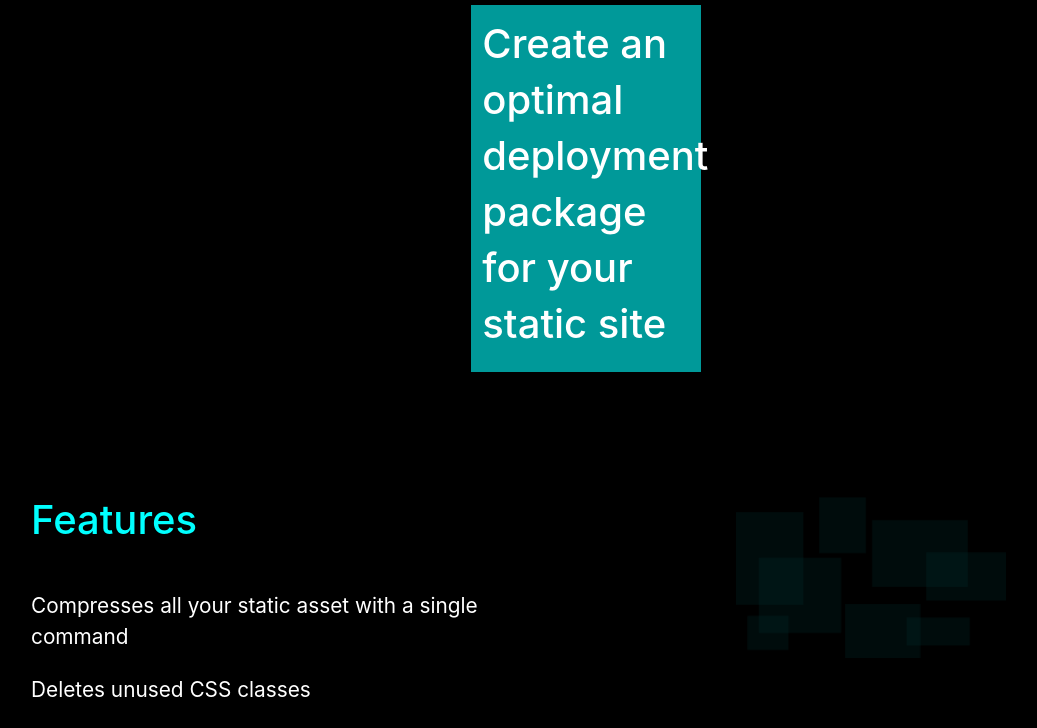
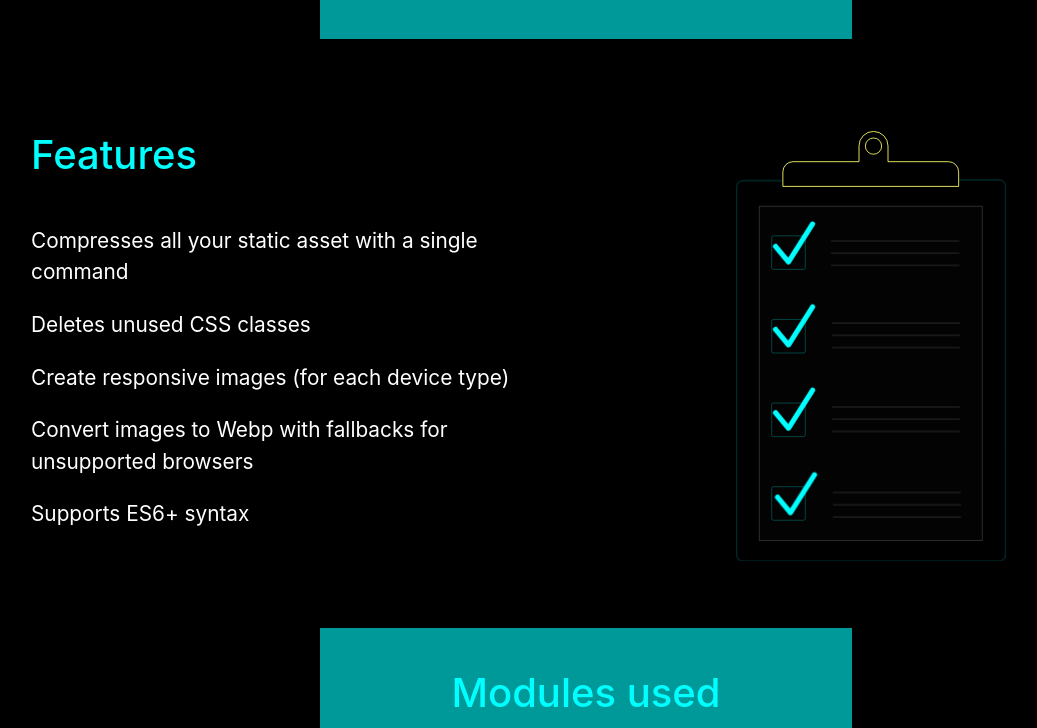
Before and after one commit to gkpty/arjan_tools_site, a website: page optimize.html in a window 1280 px wide. Shown: the part 1095-1823 px from the top of the page, without its empty margins (54-1091 px from the left). Drawn offline with nearby package versions, Linux system fonts and the light colour scheme.

Commit message:
changed clean classes optimize

```diff
--- a/css/optimize.css
+++ b/css/optimize.css
@@ -46,7 +46,8 @@ li {
 }
 
 .bg-aqua{
-  padding: 5%;
+  padding: 3%;
+  margin: 5% 4%;
   background-color: hsla(180, 100%, 50%, .6);
   line-height:6.8;
 }
@@ -137,6 +138,11 @@ line-height:1.4;
   .banner-container{
     padding: 6% 16%;
   }
+  .bg-aqua {
+    padding: 3%;
+    margin: 4% 18%;
+    background-color: hsla(180, 100%, 50%, .6);
+    line-height: 6.8;
 }
 
 @media(min-width:992px){
@@ -154,4 +160,10 @@ line-height:1.4;
   .banner-container{
     width: 50vw;
    }
+   .bg-aqua {
+    padding: 3%;
+    margin: 4% 26%;
+    background-color: hsla(180, 100%, 50%, .6);
+    line-height: 6.8;
 }
+}
--- a/optimize.html
+++ b/optimize.html
@@ -85,9 +85,9 @@
 
     <!--SQUARE BANNER -->
     <section>
-      <div class="container  text-center banner-container">
-        <div style="width:80%" class="bg-aqua w-100 align-center text-center">
-          <h2 class="text-white h2 text-box-audit">VIDEO VIDEO VIDO VIDO VIO VIO VOV OV VV</h2>
+      <div class="container  text-center">
+        <div class="bg-aqua align-center">
+          <h2 class="h2">VIDEO VIDEO VIDO VIDO VIO VIO VOV OV VV</h2>
         </div>
       </div>
     </section>
@@ -95,7 +95,7 @@
 
         <!--SQUARE BANNER -->
         <section>
-                <div class="container banner-container">
+                <div class="container">
                   <div class="bg-aqua">
                     <h2 class="h1 text-box-audit">Create an optimal deployment package for your static site</h2>
                   </div>
@@ -118,19 +118,30 @@
               </div>
               <div class="col-md-6">
                 <div id="checkbox_container" class="w-50 mx-auto">
-                  <svg xmlns="http://www.w3.org/2000/svg" viewBox="0 0 792.66 475.75">
-                    <title>arjan_audit_bg</title>
-                      <g class="cls-1">
-                        <rect class="square-right square-top cls-2" x="494.03" y="356.81" width="185.25" height="82"/>
-                        <rect class="square-right cls-2" x="550.85" y="165.97" width="241.81" height="141.05"/>
-                        <rect class="square-top cls-3" x="319.34" y="312.22" width="221.31" height="163.53"/>
-                        <rect class="square-right cls-2" x="60.08" y="181.43" width="241.81" height="220.66"/>
-                        <rect class="square-top cls-4" y="43.2" width="197.76" height="272.11"/>
-                        <rect class="square-right cls-5" x="26.45" y="351.69" width="120.83" height="100.3"/>
-                        <rect class="square-top cls-5 square-right" x="392.56" y="70.7" width="280.81" height="195.93"/>
-                        <rect class="cls-2 square-top" y="0" x="244.13" width="137.15" height="163.8"/>
+                  <svg xmlns="http://www.w3.org/2000/svg" viewBox="0 0 315.5 503">
+                    <defs>
+                      <style>
+                        .cls-2,.cls-4{fill:none;stroke-miterlimit:10}.cls-2{stroke:#fff}.cls-4{stroke:#0ff}.cls-5{fill:#0ff}
+                      </style>
+                    </defs>
+                    <g id="Layer_3" data-name="Layer 3">
+                      <path fill="#fff" opacity=".01" d="M27.25 87.96h260.56v390.59H27.25z"/>
+                      <path class="cls-2" d="M27.25 87.96h260.56v390.59H27.25z"/>
+                      <path d="M248.24 35.85h-70.62V17.44a16.94 16.94 0 00-33.88 0v18.41H66.68a11.91 11.91 0 00-11.91 11.91v17h205.38v-17a11.9 11.9 0 00-11.91-11.91zm-87.56-27.7a9.5 9.5 0 11-9.5 9.5 9.5 9.5 0 019.5-9.5z" stroke="#ffff6c" fill="none" stroke-miterlimit="10"/>
+                      <g id="_Group_" data-name="&lt;Group&gt;">
+                        <rect id="_Rectangle_" data-name="&lt;Rectangle&gt;" class="cls-4" x="41.7" y="122.48" width="39.22" height="39.22" rx="2.1" ry="2.1"/>
+                        <rect id="_Rectangle_2" data-name="&lt;Rectangle&gt;" class="cls-4" x="41.7" y="220.21" width="39.22" height="39.22" rx="2.1" ry="2.1"/>
+                        <rect id="_Rectangle_3" data-name="&lt;Rectangle&gt;" class="cls-4" x="41.7" y="317.93" width="39.22" height="39.22" rx="2.1" ry="2.1"/>
+                        <rect id="_Rectangle_4" data-name="&lt;Rectangle&gt;" class="cls-4" x="41.7" y="415.66" width="39.22" height="39.22" rx="2.1" ry="2.1"/>
+                        <path class="cls-5 checkmark" d="M61.31 156a3 3 0 01-2.31-1.06l-14.77-17.86a3 3 0 114.58-3.8L61 148l26.25-41.42a3 3 0 015 3.19l-28.43 44.86A3 3 0 0161.5 156z" id="check2" data-name="&lt;Group&gt;"/>
+                        <path class="cls-5 checkmark" d="M61.31 252.93a3 3 0 01-2.31-1.08L44.23 234a3 3 0 114.58-3.8L61 244.9l26.25-41.42a3 3 0 015 3.19l-28.43 44.87a3 3 0 01-2.32 1.38z" id="check3" data-name="&lt;Group&gt;"/>
+                        <path class="cls-5 checkmark" d="M61.31 350.26a3 3 0 01-2.31-1.08l-14.77-17.85a3 3 0 114.58-3.8L61 342.23l26.25-41.42a3 3 0 015 3.19l-28.43 44.88a3 3 0 01-2.32 1.38z" id="check4" data-name="&lt;Group&gt;"/>
+                        <path class="cls-5 checkmark" d="M63.58 449a3 3 0 01-2.29-1.08l-14.78-17.86a3 3 0 114.58-3.8L63.26 441l26.25-41.42a3 3 0 015 3.19l-28.42 44.84a3 3 0 01-2.32 1.39z" id="check5" data-name="&lt;Group&gt;"/>
                       </g>
-                    </svg>
+                      <path class="cls-4" d="M53.59 58H8a7.47 7.47 0 00-7.5 7.49V495a7.47 7.47 0 007.5 7.5h299.53A7.47 7.47 0 00315 495l-.06-430.55a7.47 7.47 0 00-7.47-7.45h-47"/>
+                      <path class="cls-2" d="M111 142.69h150M111 157h150M111 128.38h150M112 238.69h150M112 253h150M112 224.38h150M112 336.69h150M112 351h150M112 322.38h150M113 436.69h150M113 451h150M113 422.38h150"/>
+                    </g>
+                  </svg>
                 </div>
               </div>
             </div>
@@ -140,8 +151,8 @@
 
                 <!--MODULES USED -->
                 <section>
-                  <div class="container  banner-container">
-                    <div class="bg-aqua-2">
+                  <div class="container">
+                    <div class="bg-aqua">
                       <div class="col-12">
                         <h3 class="h1 optimize-text text-center py-2">Modules used</h3>
                       </div>
```
